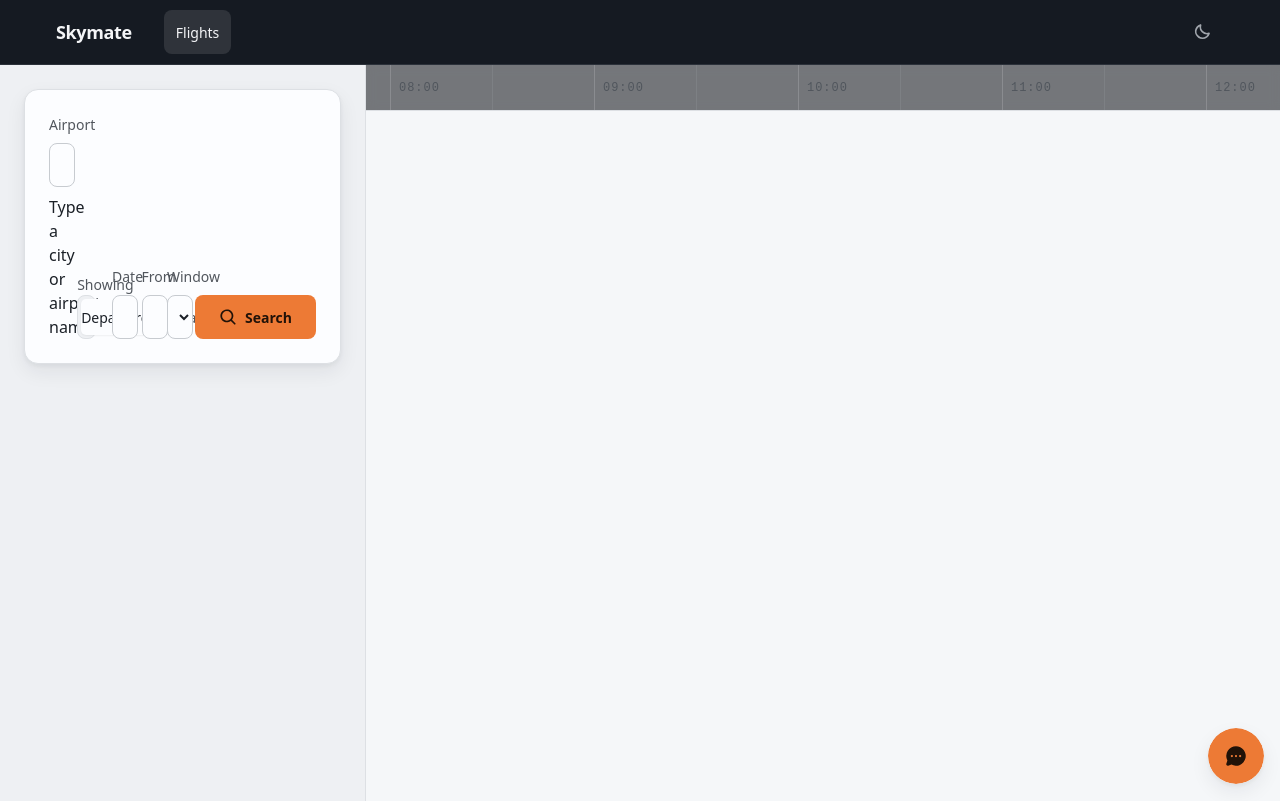
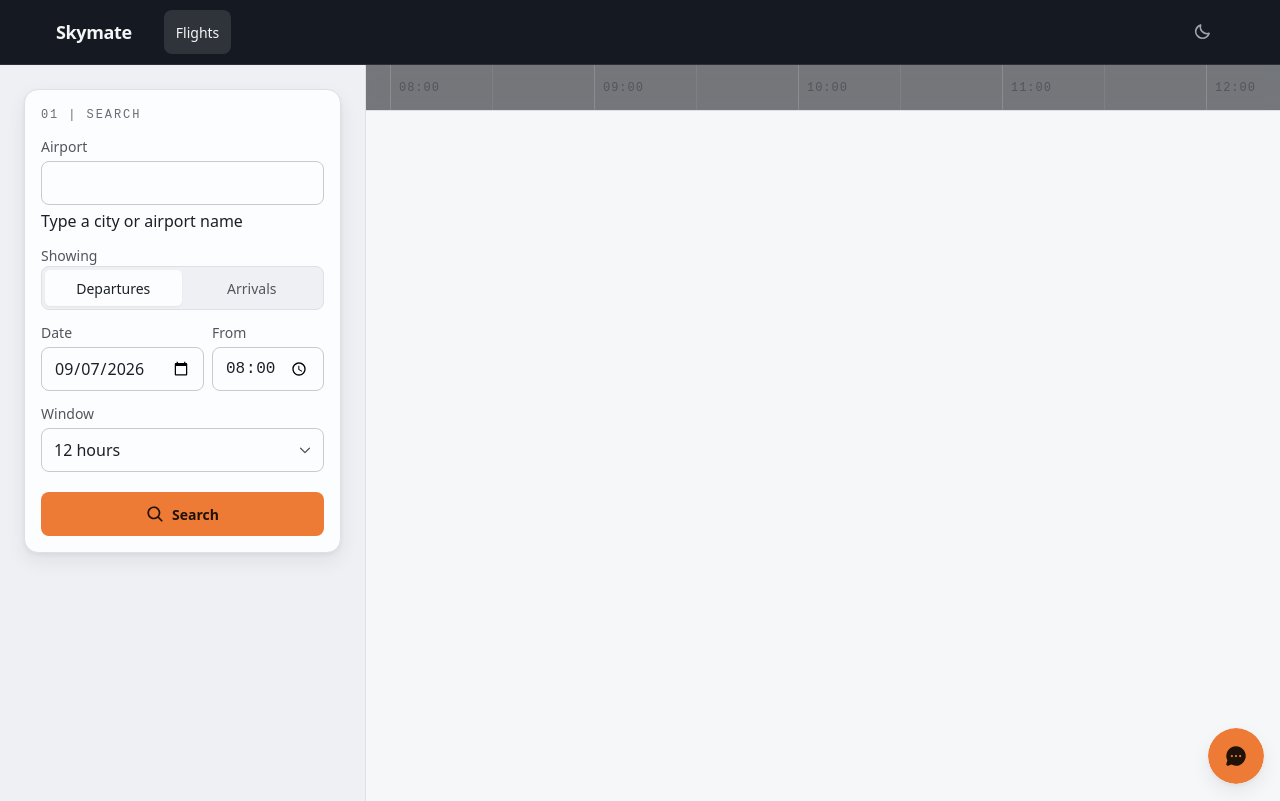
Before and after one commit to xtekkis/skymate, a React (Vite) app in the folder client/: page / in a window 1280 px wide. Built offline with nearby package versions, Linux system fonts and the light colour scheme.

Commit message:
build the search controls for a column

```diff
--- /dev/null
+++ b/client/src/components/SearchCard.css
@@ -0,0 +1,70 @@
+/*
+ * The search card.
+ *
+ * A column, always. The form it replaces chose its column count from a
+ * viewport media query, which is the wrong question to ask inside a sidebar:
+ * on a large screen it laid six columns out in 366px and the labels landed on
+ * top of each other.
+ */
+.searchcard {
+  display: flex;
+  flex-direction: column;
+  gap: var(--space-3);
+  padding: var(--space-4);
+  background: var(--surface);
+  border: 1px solid var(--border);
+  border-radius: var(--radius-panel);
+  box-shadow: var(--shadow-md);
+}
+
+.searchcard__eyebrow {
+  font-family: var(--font-mono);
+  font-size: var(--text-xs);
+  letter-spacing: 0.16em;
+  text-transform: uppercase;
+  color: var(--text-faint);
+}
+
+/*
+ * Tighter than the wide form's fields. At this width a label and its control
+ * read as one object, and the roomier spacing made them look unrelated.
+ */
+.searchcard .search__field {
+  gap: var(--space-1);
+}
+
+/* A time is narrower than a date, so it gets less room rather than half. */
+.searchcard__when {
+  display: grid;
+  grid-template-columns: minmax(0, 1fr) 112px;
+  gap: var(--space-2);
+}
+
+.searchcard__select {
+  position: relative;
+  display: grid;
+}
+
+/*
+ * The native select arrow is the one control Safari and Firefox draw
+ * differently enough to notice, so the select gives up its own and this
+ * replaces it.
+ */
+.searchcard__select .search__input {
+  appearance: none;
+  padding-right: var(--space-6);
+}
+
+.searchcard__caret {
+  position: absolute;
+  top: 50%;
+  right: var(--space-3);
+  translate: 0 -50%;
+  color: var(--text-muted);
+  pointer-events: none;
+}
+
+.searchcard__submit {
+  width: 100%;
+  margin-top: var(--space-2);
+}
--- /dev/null
+++ b/client/src/components/SearchCard.tsx
@@ -0,0 +1,238 @@
+import { useRef, useState, type FormEvent } from 'react';
+import { CaretDown, CircleNotch, MagnifyingGlass, WarningCircle } from '@phosphor-icons/react';
+
+import AirportInput from './AirportInput';
+import { todayLocal } from './boardGeometry';
+import { paramsFor, queryFrom, WINDOWS } from './searchQuery';
+
+import type { FlightDirection, SearchParams } from '../models';
+import './controls.css';
+import './SearchCard.css';
+
+interface SearchCardProps {
+  onSearch: (params: SearchParams) => void;
+  /** Restores the fields from a shared link or a back navigation. */
+  initial?: SearchParams | null;
+  /** Owned by the page, since the page owns the request. */
+  isSearching?: boolean;
+}
+
+type FieldName = 'airport' | 'date' | 'time';
+type Errors = Partial<Record<FieldName, string>>;
+
+const DIRECTIONS: { value: FlightDirection; label: string }[] = [
+  { value: 'departure', label: 'Departures' },
+  { value: 'arrival', label: 'Arrivals' },
+];
+
+function validate(values: { airport: string; date: string; time: string }): Errors {
+  const errors: Errors = {};
+
+  // The picker only ever commits a code it chose, so the single failure left
+  // is not having chosen one.
+  if (!values.airport.trim()) errors.airport = 'Choose an airport from the list.';
+  if (!values.date) errors.date = 'Choose a date.';
+  if (!values.time) errors.time = 'Choose a start time.';
+
+  return errors;
+}
+
+/**
+ * The board's controls, built for a column rather than a row.
+ *
+ * The wide form this replaces set its column count from a viewport media
+ * query, so in a 366px sidebar on a large screen it still laid itself out in
+ * six columns: labels overlapping, inputs twenty pixels wide. Fields stack
+ * here because the sidebar is narrow, not because the window is.
+ */
+export default function SearchCard({ onSearch, isSearching = false, initial }: SearchCardProps) {
+  const restored = queryFrom(initial);
+
+  const [airport, setAirport] = useState(restored?.airport ?? '');
+  const [direction, setDirection] = useState<FlightDirection>(restored?.direction ?? 'departure');
+  const [date, setDate] = useState(restored?.date ?? todayLocal);
+  const [time, setTime] = useState(restored?.time ?? '08:00');
+  const [windowHours, setWindowHours] = useState<number>(restored?.windowHours ?? 12);
+  const [errors, setErrors] = useState<Errors>({});
+
+  const airportRef = useRef<HTMLInputElement>(null);
+  const dateRef = useRef<HTMLInputElement>(null);
+  const timeRef = useRef<HTMLInputElement>(null);
+  const refs = { airport: airportRef, date: dateRef, time: timeRef };
+
+  const values = { airport, date, time };
+
+  /** Validates on blur, so an error never appears while the field is still being typed. */
+  function handleBlur(field: FieldName) {
+    const next = validate(values);
+    setErrors((current) => ({ ...current, [field]: next[field] }));
+  }
+
+  /** Once a field is showing an error, re-check it as the user types so it clears on fix. */
+  function revalidate(field: FieldName, patch: Partial<typeof values>) {
+    if (!errors[field]) return;
+    const next = validate({ ...values, ...patch });
+    setErrors((current) => ({ ...current, [field]: next[field] }));
+  }
+
+  function handleSubmit(event: FormEvent) {
+    event.preventDefault();
+
+    const found = validate(values);
+    setErrors(found);
+
+    const firstInvalid = (['airport', 'date', 'time'] as FieldName[]).find((field) => found[field]);
+    if (firstInvalid) {
+      refs[firstInvalid].current?.focus();
+      return;
+    }
+
+    onSearch(paramsFor({ airport, direction, date, time, windowHours }));
+  }
+
+  function inputClass(field: FieldName, extra = '') {
+    return ['search__input', extra, errors[field] ? 'search__input--invalid' : '']
+      .filter(Boolean)
+      .join(' ');
+  }
+
+  return (
+    <form className="searchcard" onSubmit={handleSubmit} noValidate>
+      <span className="searchcard__eyebrow">01 | Search</span>
+
+      <AirportInput
+        value={airport}
+        onSelect={(iata) => {
+          setAirport(iata);
+          revalidate('airport', { airport: iata });
+        }}
+        error={errors.airport}
+        onBlur={() => handleBlur('airport')}
+        inputRef={airportRef}
+      />
+
+      <fieldset className="search__field">
+        <legend className="search__label">Showing</legend>
+        <div className="segmented">
+          {DIRECTIONS.map(({ value, label }) => (
+            <label
+              key={value}
+              className={
+                direction === value
+                  ? 'segmented__option segmented__option--on'
+                  : 'segmented__option'
+              }
+            >
+              <input
+                className="segmented__input"
+                type="radio"
+                name="board-direction"
+                value={value}
+                checked={direction === value}
+                onChange={() => setDirection(value)}
+              />
+              {label}
+            </label>
+          ))}
+        </div>
+      </fieldset>
+
+      {/* The time is narrower than the date because a time is narrower. */}
+      <div className="searchcard__when">
+        <div className="search__field">
+          <label className="search__label" htmlFor="board-date">
+            Date
+          </label>
+          <input
+            id="board-date"
+            ref={refs.date}
+            className={inputClass('date')}
+            type="date"
+            value={date}
+            onChange={(event) => {
+              setDate(event.target.value);
+              revalidate('date', { date: event.target.value });
+            }}
+            onBlur={() => handleBlur('date')}
+            required
+            aria-invalid={Boolean(errors.date)}
+            aria-describedby={errors.date ? 'board-date-error' : undefined}
+          />
+          {errors.date && (
+            <p className="search__error" id="board-date-error" role="alert">
+              <WarningCircle size={14} weight="fill" aria-hidden="true" />
+              {errors.date}
+            </p>
+          )}
+        </div>
+
+        <div className="search__field">
+          <label className="search__label" htmlFor="board-time">
+            From
+          </label>
+          <input
+            id="board-time"
+            ref={refs.time}
+            className={inputClass('time', 'tabular')}
+            type="time"
+            value={time}
+            onChange={(event) => {
+              setTime(event.target.value);
+              revalidate('time', { time: event.target.value });
+            }}
+            onBlur={() => handleBlur('time')}
+            required
+            aria-invalid={Boolean(errors.time)}
+            aria-describedby={errors.time ? 'board-time-error' : undefined}
+          />
+          {errors.time && (
+            <p className="search__error" id="board-time-error" role="alert">
+              <WarningCircle size={14} weight="fill" aria-hidden="true" />
+              {errors.time}
+            </p>
+          )}
+        </div>
+      </div>
+
+      <div className="search__field">
+        <label className="search__label" htmlFor="board-window">
+          Window
+        </label>
+        <div className="searchcard__select">
+          <select
+            id="board-window"
+            className="search__input"
+            value={windowHours}
+            onChange={(event) => setWindowHours(Number(event.target.value))}
+          >
+            {WINDOWS.map((hours) => (
+              <option key={hours} value={hours}>
+                {hours} hours
+              </option>
+            ))}
+          </select>
+          <CaretDown
+            className="searchcard__caret"
+            size={14}
+            weight="bold"
+            aria-hidden="true"
+          />
+        </div>
+      </div>
+
+      <button className="search__submit searchcard__submit" type="submit" disabled={isSearching}>
+        {isSearching ? (
+          <>
+            <CircleNotch className="search__spinner" size={18} weight="bold" aria-hidden="true" />
+            Searching
+          </>
+        ) : (
+          <>
+            <MagnifyingGlass size={18} weight="bold" aria-hidden="true" />
+            Search
+          </>
+        )}
+      </button>
+    </form>
+  );
+}
--- a/client/src/pages/HomePage.tsx
+++ b/client/src/pages/HomePage.tsx
@@ -4,7 +4,7 @@ import { AirplaneTilt, WarningCircle } from '@phosphor-icons/react';
 
 import DestinationGrid from '../components/DestinationGrid';
 import FlightBoard from '../components/FlightBoard';
-import SearchForm from '../components/SearchForm';
+import SearchCard from '../components/SearchCard';
 import { minutesOfLocal, todayLocal } from '../components/boardGeometry';
 import { paramsFor, queryFrom, type BoardQuery } from '../components/searchQuery';
 import { useFlightSearch } from '../components/useFlightSearch';
@@ -134,7 +134,7 @@ export default function HomePage() {
             anyone looking at a masthead that already says Skymate. */}
         <h1 className="visually-hidden">Flight board</h1>
 
-        <SearchForm onSearch={handleSearch} isSearching={phase === 'loading'} initial={search} />
+        <SearchCard onSearch={handleSearch} isSearching={phase === 'loading'} initial={search} />
 
         {/* Always mounted. A live region that appears at the same moment as its
             text is often missed, because there was nothing there to change. */}
```
Also changed, not shown: 1 other file (tests, documents, lock files or other folders).
